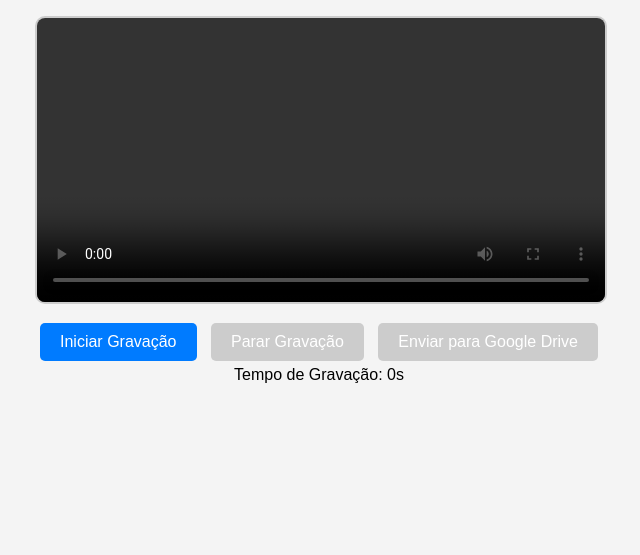
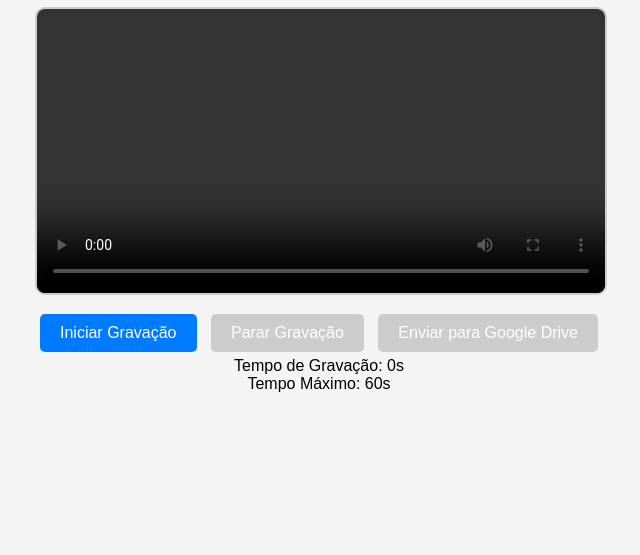
Before and after one commit to raphadvlp/CapsulaDoTempo, a website: page public/index.html in a window 1280 px wide. Shown: the part 245-800 px from the top of the page, without its empty margins (321-961 px from the left). Drawn offline with Linux system fonts and the light colour scheme.

Commit message:
Exibição de tempo máximo

```diff
--- a/public/index.html
+++ b/public/index.html
@@ -16,6 +16,7 @@
         <button id="uploadDrive" disabled>Enviar para Google Drive</button>
       </div>
       <div id="timer">Tempo de Gravação: 0s</div>
+      <div>Tempo Máximo: 60s</div>
     </div>
 
     <script src="script.js"></script>
```
